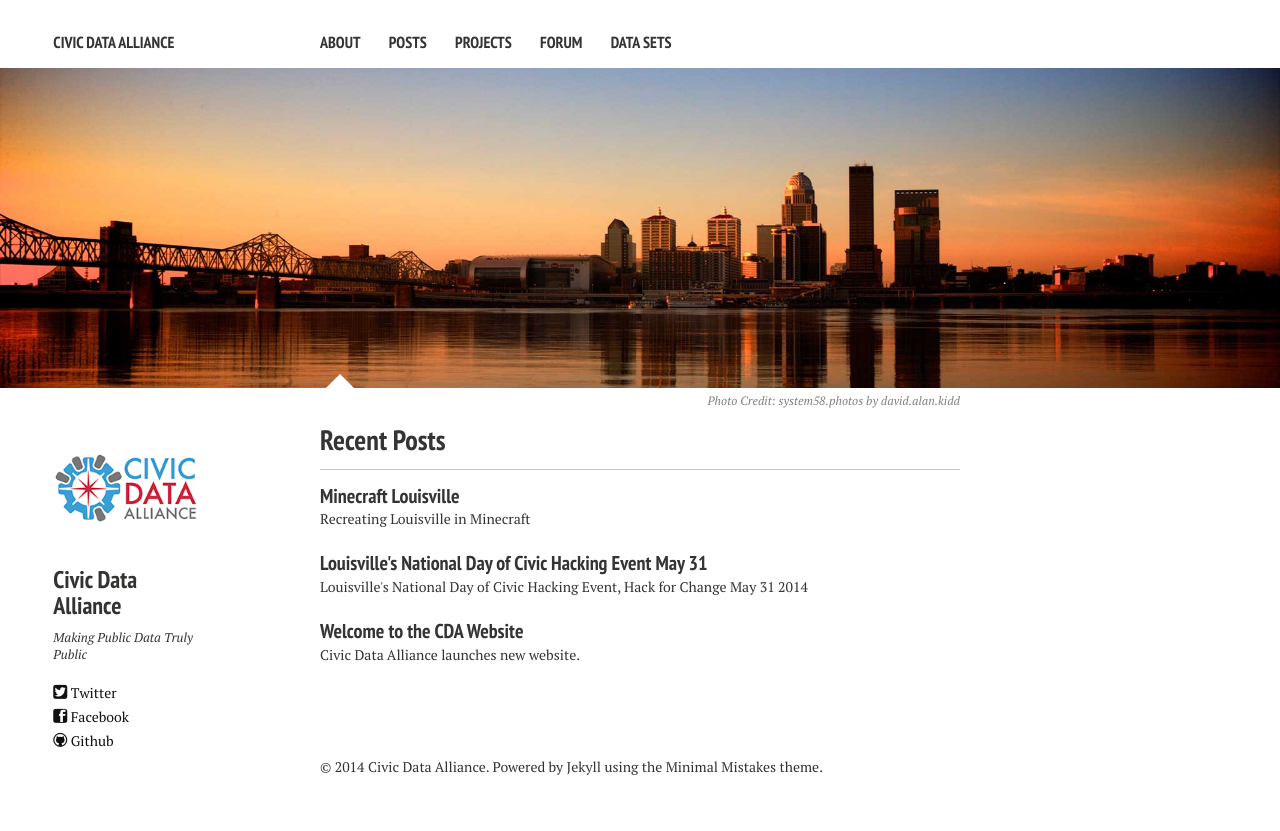
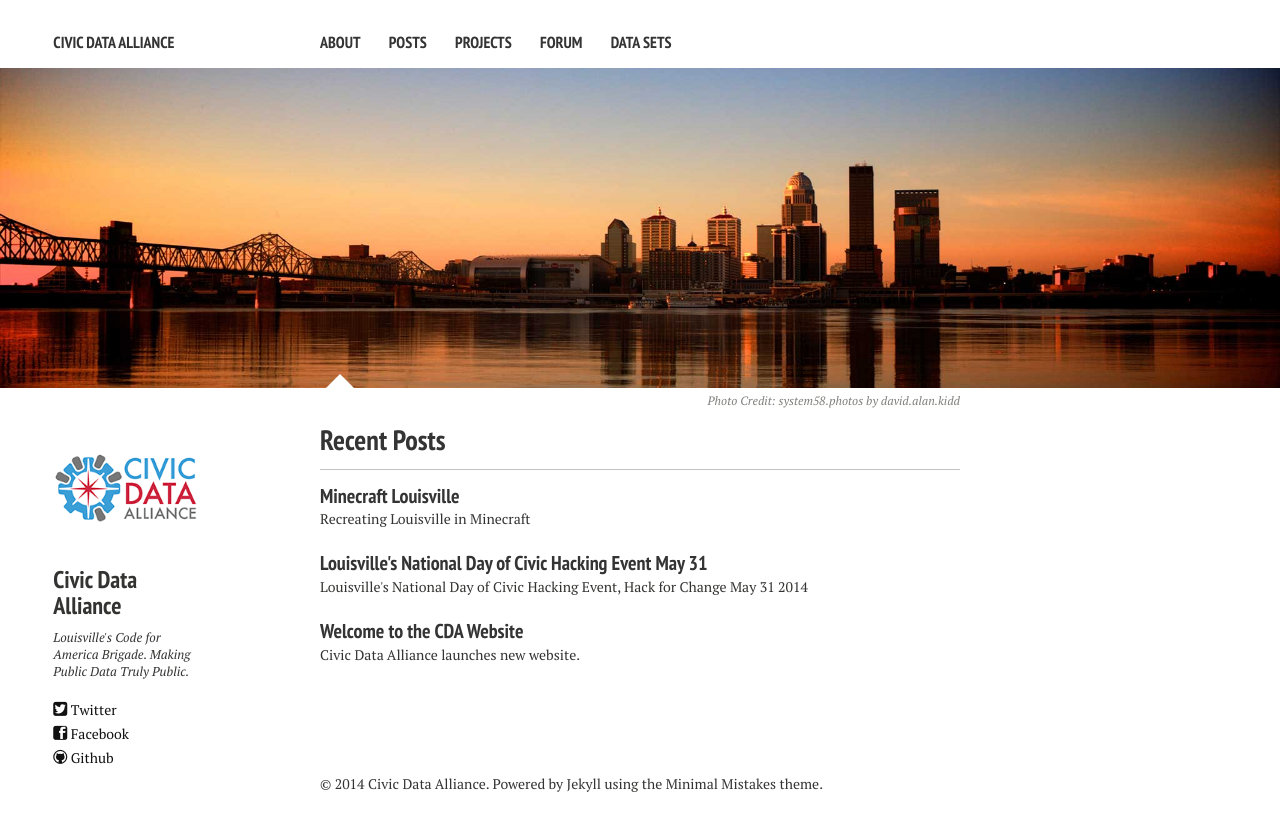
Before and after one commit to reydelleon/civicdata.github.io, a Jekyll site: the page built from index.md, in a window 1280 px wide. Shown: the top 831 px of the page. Built offline with Jekyll 4.4.1, drawn with Linux system fonts in a browser that asks for light colours; nearby versions of some CDN libraries.

Commit message:
Updated bio with CfA.

```diff
--- a/_config.yml
+++ b/_config.yml
@@ -8,7 +8,7 @@ disqus_shortname: civicdataaliance # yes, this is wrong, but it can't be changed
 owner:
   name:           Civic Data Alliance
   avatar:         logo.jpg
-  bio:            "Making Public Data Truly Public"
+  bio:            "Louisville's Code for America Brigade. Making Public Data Truly Public."
   email:          civicdataalliance@yourmapper.com
   # Social networking links are used in author-bio sidebar. Update and remove as you like.
   twitter: CivicDataAlly
@@ -49,7 +49,7 @@ links:
     external: true
 
 # http://en.wikipedia.org/wiki/List_of_tz_database_time_zones
-timezone:    America/New_York
+timezone:    America/Kentucky/Louisville
 future:      true
 highlighter: pygments
 markdown:    kramdown
```
